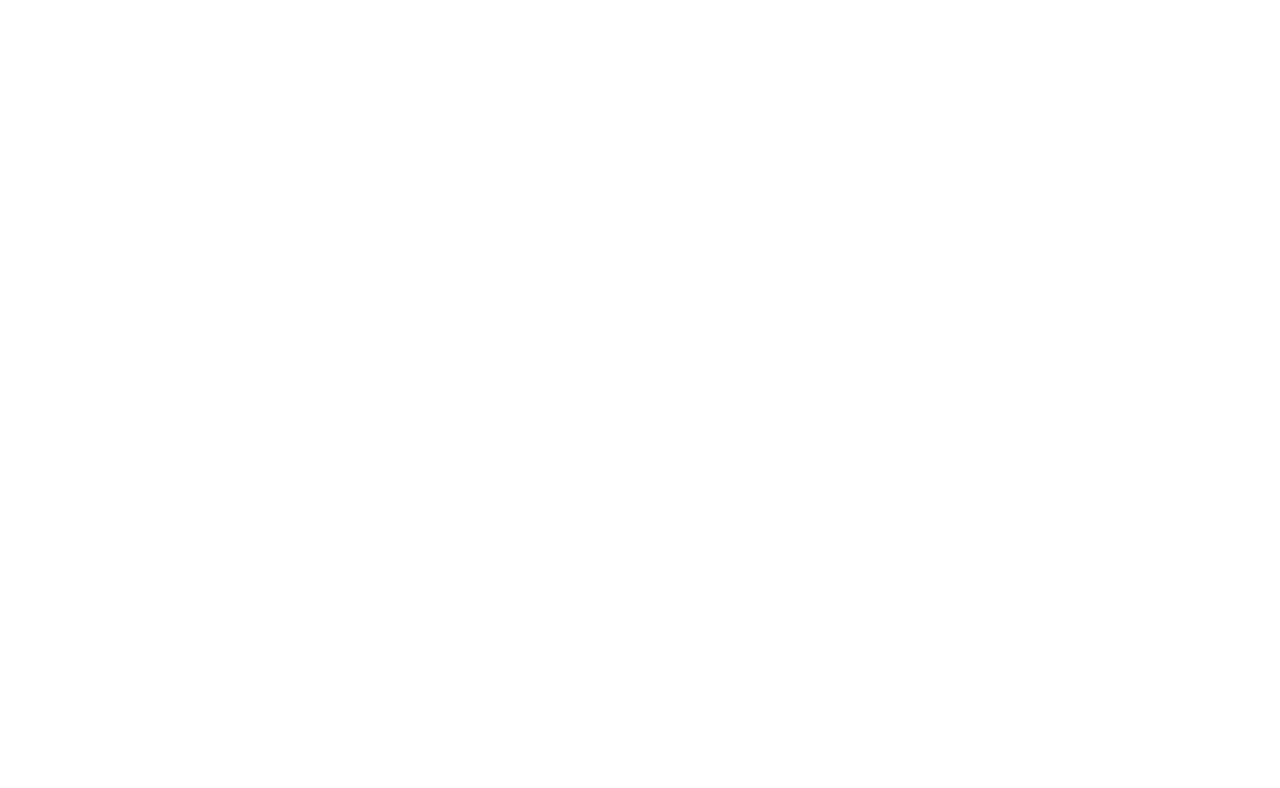
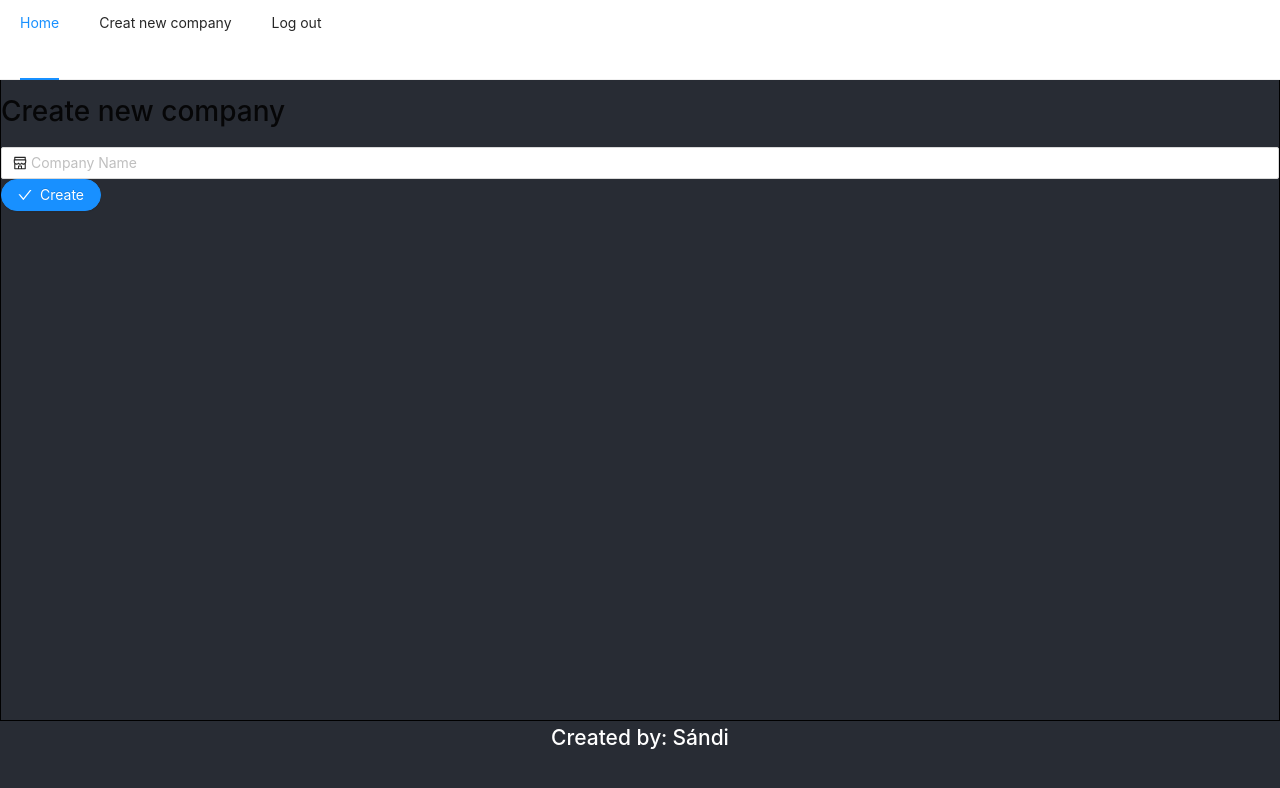
Before and after one commit to snegyeliczky/Kinsta-Pet-Project, a React (Create React App) app in the folder client/: page /new-company in a window 1280 px wide. Shown: the top 788 px of the page. Built offline with nearby package versions, Linux system fonts and the light colour scheme.

Commit message:
add new company page

```diff
--- a/client/src/App.tsx
+++ b/client/src/App.tsx
@@ -6,6 +6,7 @@ import MainPage from "./pages/MainPage";
 import {ApplicationProvider} from "./context/ApplicationContext";
 import {addHeaderAndFooter} from "./components/addHeaderAndFooter";
 import ProjectPage from "./pages/ProjectPage";
+import NewCompany from "./pages/NewCompany";
 
 
 function App() {
@@ -18,6 +19,7 @@ function App() {
                 <Route exact path={"/auth"} component={AuthPage}/>
                 <Route exact path={"/"} component={addHeaderAndFooter(MainPage)}/>
                 <Route exact path={"/project/:id"} component={addHeaderAndFooter(ProjectPage)}/>
+                <Route exact path={"/new-company"} component={addHeaderAndFooter(NewCompany)}/>
             </ApplicationProvider>
         </Router>
 
--- a/client/src/pages/AuthPage.tsx
+++ b/client/src/pages/AuthPage.tsx
@@ -10,8 +10,7 @@ const AuthPage = () => {
 
     const [isReg, setReg] = useState<boolean>(true);
     const history= useHistory();
-    console.log("auth page", history)
-    const appContext = useContext(ApplicationContext)
+    const appContext = useContext(ApplicationContext);
 
     const login=(username:string,password:string|number)=> {
         try {
--- a/client/src/pages/MainPage.tsx
+++ b/client/src/pages/MainPage.tsx
@@ -7,6 +7,8 @@ const MainPage = () => {
 
     const appContext =  useContext(ApplicationContext);
     let userId:number = 1;
+
+
 
     useEffect(()=>{
         appContext.getCompanies(userId);
--- a/client/src/pages/NewCompany.tsx
+++ b/client/src/pages/NewCompany.tsx
@@ -1,9 +1,40 @@
-import React from 'react';
+import React, {useState} from 'react';
+import {Button, Input} from "antd";
+import {ShopOutlined, CheckOutlined} from '@ant-design/icons';
+import CompanyService from "../services/CompanyService";
+import {useHistory} from "react-router-dom";
 
 const NewCompany = () => {
+
+    let userId: number = 1;
+    const [newCompName, setNewCompName] = useState<string>("");
+    const history = useHistory();
+
+    const handleCreatCompany = (): void => {
+        if (newCompName.length > 2) {
+            CompanyService.addNewCompany(newCompName, userId);
+            history.push("/")
+        } else {
+            alert("Company name must be minimum 3 character!")
+        }
+
+    };
+
+
     return (
-        <div>
-            Hello
+        <div id={"new-company-container"}>
+            <h1> Create new company </h1>
+            <div id={"new-company-form"}>
+                <Input placeholder={"Company Name"} prefix={<ShopOutlined/>} type={"string"}
+                       onChange={event => {
+                           setNewCompName(event.target.value)
+                       }}
+                />
+                <Button className={"submit"} shape={"round"} icon={<CheckOutlined/>} type={"primary"}
+                        onClick={event => {
+                            handleCreatCompany()
+                        }}>Create</Button>
+            </div>
         </div>
     );
 };
--- a/client/src/services/CompanyService.tsx
+++ b/client/src/services/CompanyService.tsx
@@ -20,7 +20,7 @@ companyList.push(comp2);
 
 let comp3: Company = {
     id: 3,
-    name: "JP Morgen",
+    name: "JP Morgen 2",
     employees: [3, 2]
 };
 companyList.push(comp3);
@@ -35,12 +35,21 @@ companyList.push(comp4);
 
 export default {
 
+    addNewCompany:(name:string,employeeId:number):void =>{
+        let newCompany:Company = {
+            id:companyList.length,
+            name:name,
+            employees:[employeeId]
+        };
+        companyList.push(newCompany)
+    },
+
     getMyCompanies: (employeeId: number) => {
         return companyList.filter((company) => {
             let contain: number[] = company.employees.filter(id => {
                 return id === employeeId;
             });
-            return contain.length > 0
+            return contain.length > 0;
 
         })
     }
```
